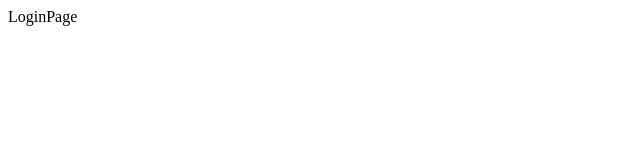
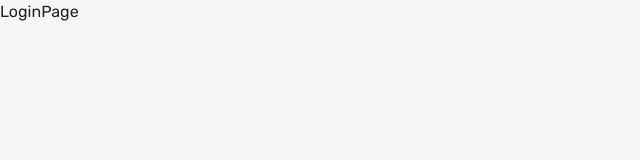
Before and after one commit to anishtharur/Konnect-client, a React (Create React App) app: page / in a window 1280 px wide. Shown: the top 160 px of the page, without its empty margins (0-640 px from the left). Built offline with nearby package versions, Linux system fonts and the light colour scheme.

Commit message:
store redux

```diff
--- a/src/App.js
+++ b/src/App.js
@@ -2,16 +2,26 @@ import { BrowserRouter, Navigate, Route, Routes } from "react-router-dom";
 import HomePage from "scenes/homePage";
 import LoginPage from "scenes/loginPage";
 import ProfilePage from "scenes/profilePage";
+import { useMemo } from "react";
+import { useSelector } from "react-redux";
+import { CssBaseline, ThemeProvider } from "@mui/material";
+import { createTheme } from "@mui/material/styles";
+import { themeSettings } from "./theme";
 
 function App() {
+  const mode = useSelector((state) => state.mode);
+  const theme = useMemo(() => createTheme(themeSettings(mode)), [mode]);
   return (
     <div className="App">
       <BrowserRouter>
-        <Routes>
-          <Route path="/" element={<LoginPage />} />
-          <Route path="/home" element={<HomePage />} />
-          <Route path="/profile/:userId" element={<ProfilePage />} />
-        </Routes>
+        <ThemeProvider theme={theme}>
+          <CssBaseline />
+          <Routes>
+            <Route path="/" element={<LoginPage />} />
+            <Route path="/home" element={<HomePage />} />
+            <Route path="/profile/:userId" element={<ProfilePage />} />
+          </Routes>
+        </ThemeProvider>
       </BrowserRouter>
     </div>
   );
--- /dev/null
+++ b/src/components/FlexBetween.jsx
@@ -0,0 +1,2 @@
+import { Box } from "@mui/material";
+import { styled } from "@mui/system";
--- a/src/index.js
+++ b/src/index.js
@@ -2,10 +2,41 @@ import React from "react";
 import ReactDOM from "react-dom/client";
 import "./index.css";
 import App from "./App";
+import authReducer from "./state";
+import { configureStore } from "@reduxjs/toolkit";
+import { Provider } from "react-redux";
+import {
+  persistStore,
+  persistReducer,
+  FLUSH,
+  REHYDRATE,
+  PAUSE,
+  PERSIST,
+  PURGE,
+  REGISTER,
+} from "redux-persist";
+import storage from "redux-persist/lib/storage";
+import { PersistGate } from "redux-persist/integration/react";
+
+const persistConfig = { key: "root", storage, version: 1 };
+const persistedReducer = persistReducer(persistConfig, authReducer);
+const store = configureStore({
+  reducer: persistedReducer,
+  middleware: (getDefaultMiddleware) =>
+    getDefaultMiddleware({
+      serializableCheck: {
+        ignoredActions: [FLUSH, REHYDRATE, PAUSE, PERSIST, PURGE, REGISTER],
+      },
+    }),
+});
 
 const root = ReactDOM.createRoot(document.getElementById("root"));
 root.render(
   <React.StrictMode>
-    <App />
+    <Provider store={store}>
+      <PersistGate loading={null} persistor={persistStore(store)}>
+        <App />
+      </PersistGate>
+    </Provider>
   </React.StrictMode>
 );
--- a/src/state/index.js
+++ b/src/state/index.js
@@ -0,0 +1,48 @@
+import { createSlice } from "@reduxjs/toolkit";
+
+const initialState = {
+  mode: "light",
+  user: null,
+  token: null,
+  posts: [],
+};
+export const authSlice = createSlice({
+  name: "auth",
+  initialState,
+  reducers: {
+    setMode: (state) => {
+      state.mode = state.mode === "light" ? "dark" : "light";
+    },
+    setLogin: (state, action) => {
+      state.user = action.payload.user;
+      state.token = action.payload.token;
+    },
+    setLogout: (state) => {
+      state.user = null;
+      state.token = null;
+    },
+    setFriends: (state, action) => {
+      if (state.user) {
+        state.friends = action.payload.friends;
+      } else {
+        console.error("No friends for the User :(");
+      }
+    },
+    setPosts: (state, action) => {
+      state.posts = action.payload.posts;
+    },
+    setPost: (state, action) => {
+      const updatedPosts = state.posts.map((post) => {
+        if (post._id === action.payload.post._id) {
+          return action.payload.post;
+        }
+        return post;
+      });
+      state.posts = updatedPosts;
+    },
+  },
+});
+
+export const { setMode, setLogin, setLogout, setFriends, setPosts, setPost } =
+  authSlice.actions;
+export default authSlice.reducer;
--- /dev/null
+++ b/src/theme.js
@@ -0,0 +1,105 @@
+export const colorTokens = {
+  grey: {
+    0: "#FFFFFF",
+    10: "#F6F6F6",
+    50: "#F0F0F0",
+    100: "#E0E0E0",
+    200: "#C2C2C2",
+    300: "#A3A3A3",
+    400: "#858585",
+    500: "#666666",
+    600: "#4D4D4D",
+    700: "#333333",
+    800: "#1A1A1A",
+    900: "#0A0A0A",
+    1000: "#000000",
+  },
+  primary: {
+    50: "#E6FBFF",
+    100: "#CCF7FE",
+    200: "#99EEFD",
+    300: "#66E6FC",
+    400: "#33DDFB",
+    500: "#00D5FA",
+    600: "#00A0BC",
+    700: "#006B7D",
+    800: "#00353F",
+    900: "#001519",
+  },
+};
+
+//mui theme
+export const themeSettings = (mode) => {
+  return {
+    palette: {
+      mode: mode,
+      ...(mode === "dark"
+        ? {
+            //palette values for dark mode
+            primary: {
+              dark: colorTokens.primary[200],
+              main: colorTokens.primary[500],
+              light: colorTokens.primary[800],
+            },
+            neutral: {
+              dark: colorTokens.grey[100],
+              main: colorTokens.grey[200],
+              mediumMain: colorTokens.grey[300],
+              medium: colorTokens.grey[400],
+              light: colorTokens.grey[700],
+            },
+            background: {
+              default: colorTokens.grey[900],
+              alt: colorTokens.grey[800],
+            },
+          }
+        : {
+            //palette values for light mode
+            primary: {
+              dark: colorTokens.primary[700],
+              main: colorTokens.primary[500],
+              light: colorTokens.primary[50],
+            },
+            neutral: {
+              dark: colorTokens.grey[700],
+              main: colorTokens.grey[500],
+              mediumMain: colorTokens.grey[400],
+              medium: colorTokens.grey[300],
+              light: colorTokens.grey[50],
+            },
+            background: {
+              default: colorTokens.grey[10],
+              alt: colorTokens.grey[0],
+            },
+          }),
+    },
+    typography: {
+      fontFamily: ["Rubik", "sans-serif"].join(","),
+      font: 12,
+      h1: {
+        fontFamily: ["Rubik", "sans-serif"].join(","),
+        font: 40,
+      },
+      h2: {
+        fontFamily: ["Rubik", "sans-serif"].join(","),
+        font: 32,
+      },
+      h3: {
+        fontFamily: ["Rubik", "sans-serif"].join(","),
+        font: 24,
+      },
+      h4: {
+        fontFamily: ["Rubik", "sans-serif"].join(","),
+        font: 20,
+      },
+      h5: {
+        fontFamily: ["Rubik", "sans-serif"].join(","),
+        font: 16,
+      },
+      h6: {
+        fontFamily: ["Rubik", "sans-serif"].join(","),
+        font: 14,
+      },
+    },
+  };
+};
```
